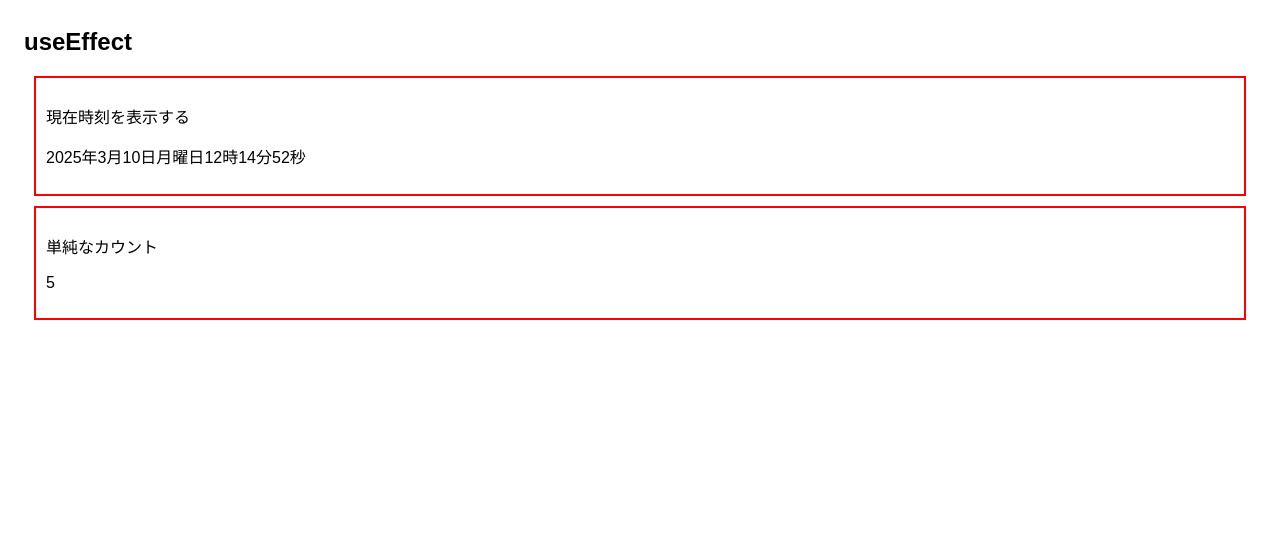
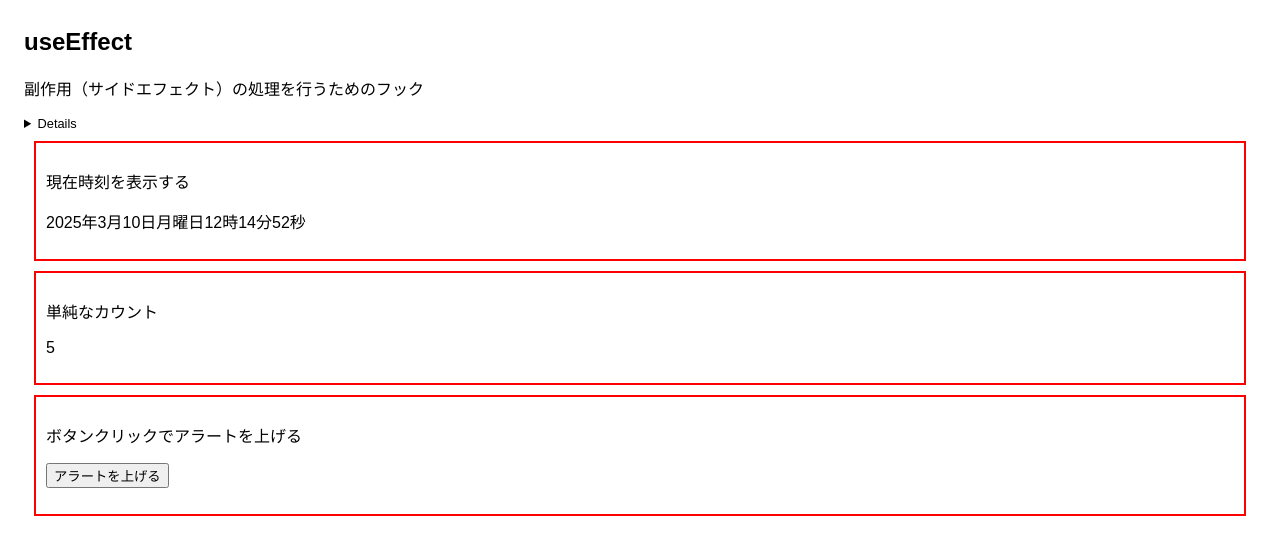
Before and after one commit to keroro0402/Next_Docker_App, a Next.js app in the folder web/: page /02_useEffect in a window 1280 px wide. Shown: the top 554 px of the page. Built offline with nearby package versions, Linux system fonts and the light colour scheme.

Commit message:
useEffect03を作成

```diff
--- /dev/null
+++ b/web/src/app/02_useEffect/components/useEffect03.tsx
@@ -0,0 +1,30 @@
+'use client';
+import { useEffect, useState } from 'react';
+
+const UseEffect03 = () => {
+  const [state, setState] = useState(false);
+
+  useEffect(() => {
+    if (state === true) {
+      window.alert('クリックされました');
+      setState(false);
+    }
+  }, [state]);
+
+  return (
+    <>
+      <p>ボタンクリックでアラートを上げる</p>
+      <p>
+        <button
+          onClick={() => {
+            setState(true);
+          }}
+        >
+          アラートを上げる
+        </button>
+      </p>
+    </>
+  );
+};
+
+export default UseEffect03;
--- a/web/src/app/02_useEffect/page.tsx
+++ b/web/src/app/02_useEffect/page.tsx
@@ -1,16 +1,30 @@
 import UseEffect01 from '@/app/02_useEffect/components/useEffect01';
 import UseEffect02 from '@/app/02_useEffect/components/useEffect02';
+import UseEffect03 from '@/app/02_useEffect/components/useEffect03';
 
 const useEffect = () => {
   return (
     <>
       <h2>useEffect</h2>
+      <p>副作用（サイドエフェクト）の処理を行うためのフック</p>
+      <details className='accordion-003 fs_small '>
+        <ul className='m-0'>
+          <li>APIの呼び出し（データフェッチ）</li>
+          <li>イベントリスナーの設定（例えば、スクロールイベントやキーボードイベントの監視）</li>
+          <li>タイマーの設定（setIntervalやsetTimeoutの使用）</li>
+          <li>DOMの変更（直接DOM操作を行う場合）</li>
+          <li>サーバーとの通信や、外部のライブラリとのインタラクション</li>
+        </ul>
+      </details>
       <div className='card'>
         <UseEffect01 />
       </div>
       <div className='card'>
         <UseEffect02 />
       </div>
+      <div className='card'>
+        <UseEffect03 />
+      </div>
     </>
   );
 };
```
